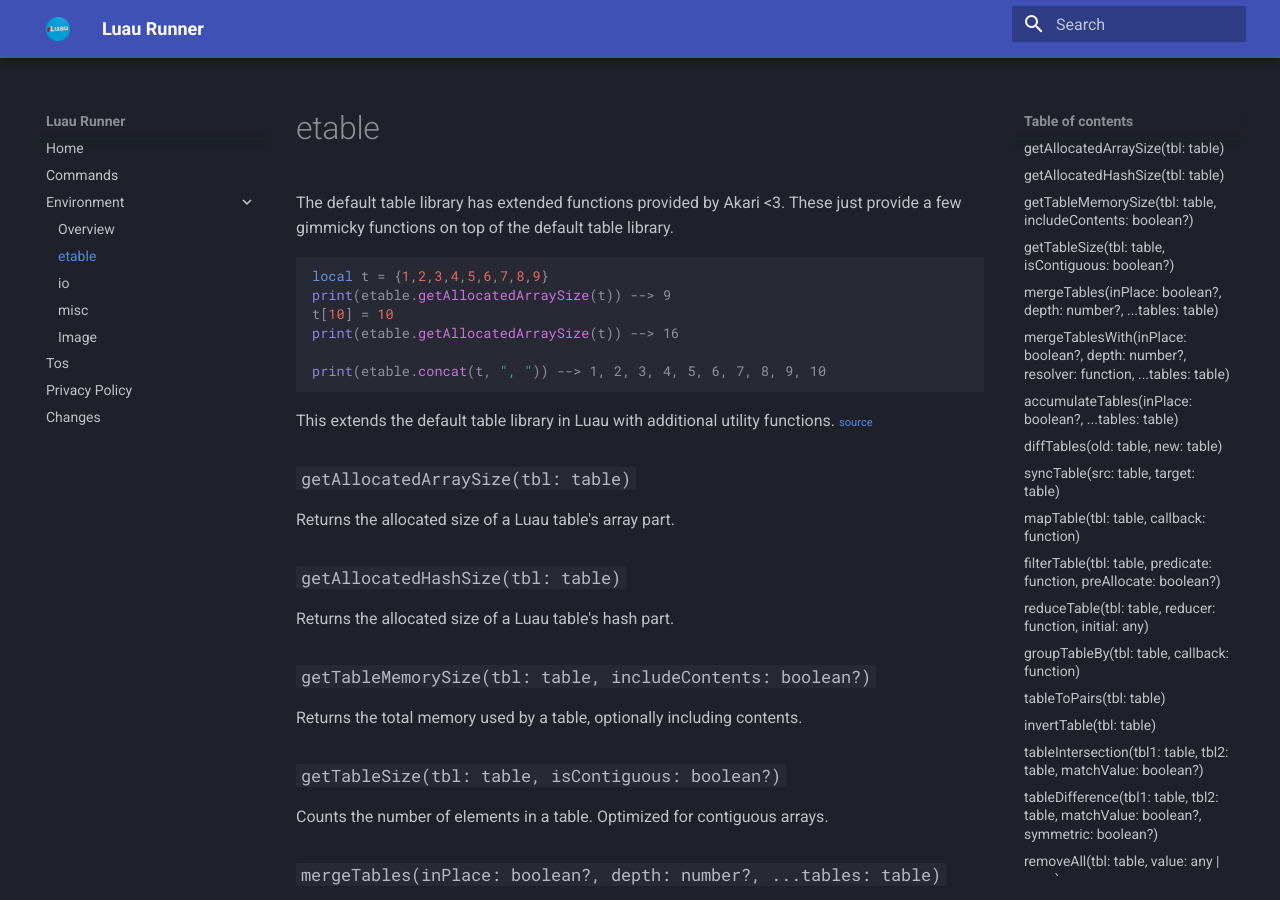
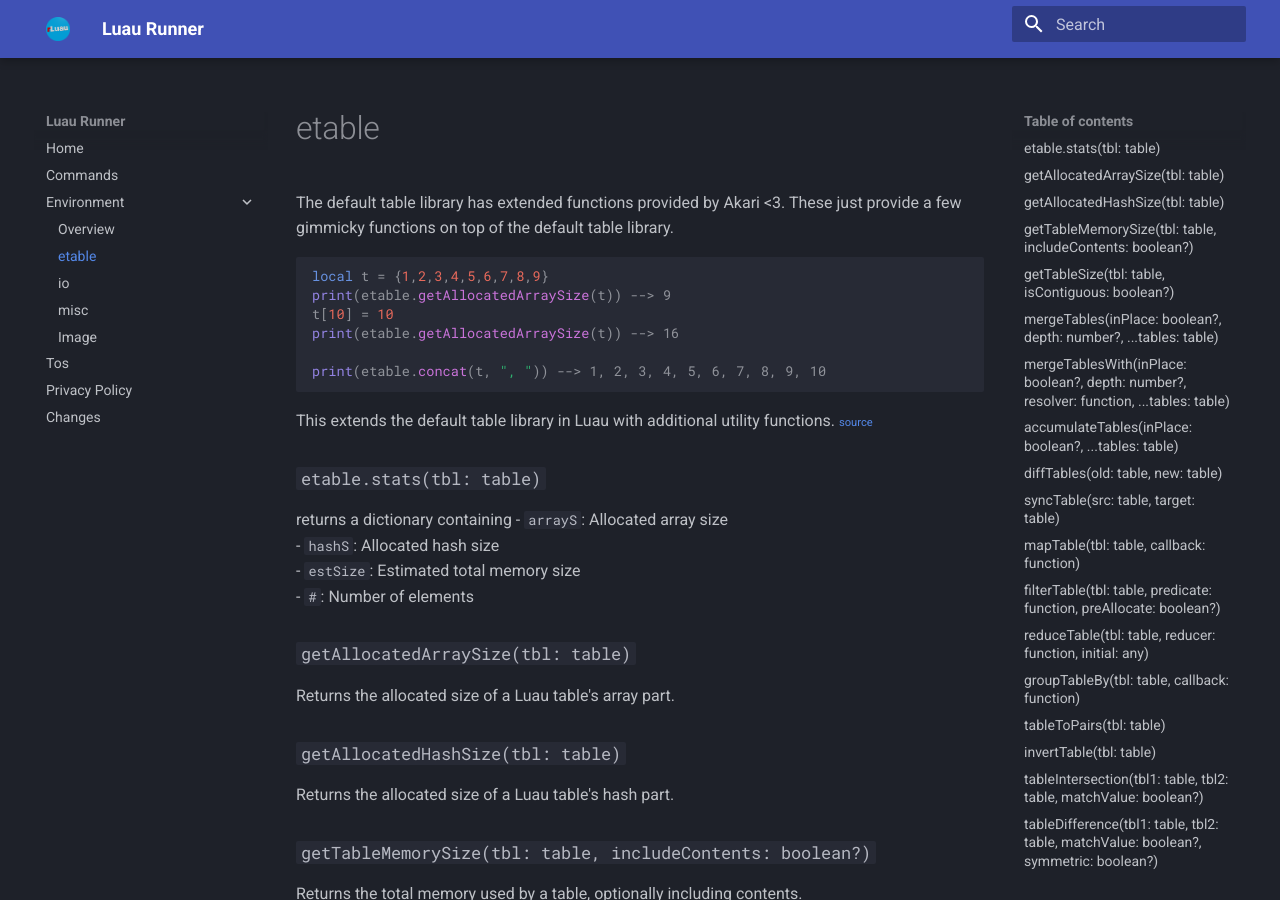
Before and after one commit to haotian2006/LuauBotSite, an MkDocs documentation site: the page built from docs/Environment/etable.md, in a window 1280 px wide and 900 px high. Built offline with MkDocs 1.6.1 and Material for MkDocs 9.7.7, drawn with Linux system fonts in a browser that asks for light colours.

Commit message:
added ask

```diff
--- a/docs/Environment/etable.md
+++ b/docs/Environment/etable.md
@@ -14,6 +14,13 @@
 
 This extends the default table library in Luau with additional utility functions.
 <span style="font-size: 70%;">[source](https://github.com/Akari-yn/ExtendedTableLibrary/tree/main)</span>
+
+### `etable.stats(tbl: table)`
+returns a dictionary containing
+- `arrayS`: Allocated array size
+- `hashS`: Allocated hash size
+- `estSize`: Estimated total memory size
+- `#`: Number of elements
 
 ### `getAllocatedArraySize(tbl: table)`
 Returns the allocated size of a Luau table's array part.
```
Also changed, not shown: docs/Environment/index.md (+5 -0 lines).
